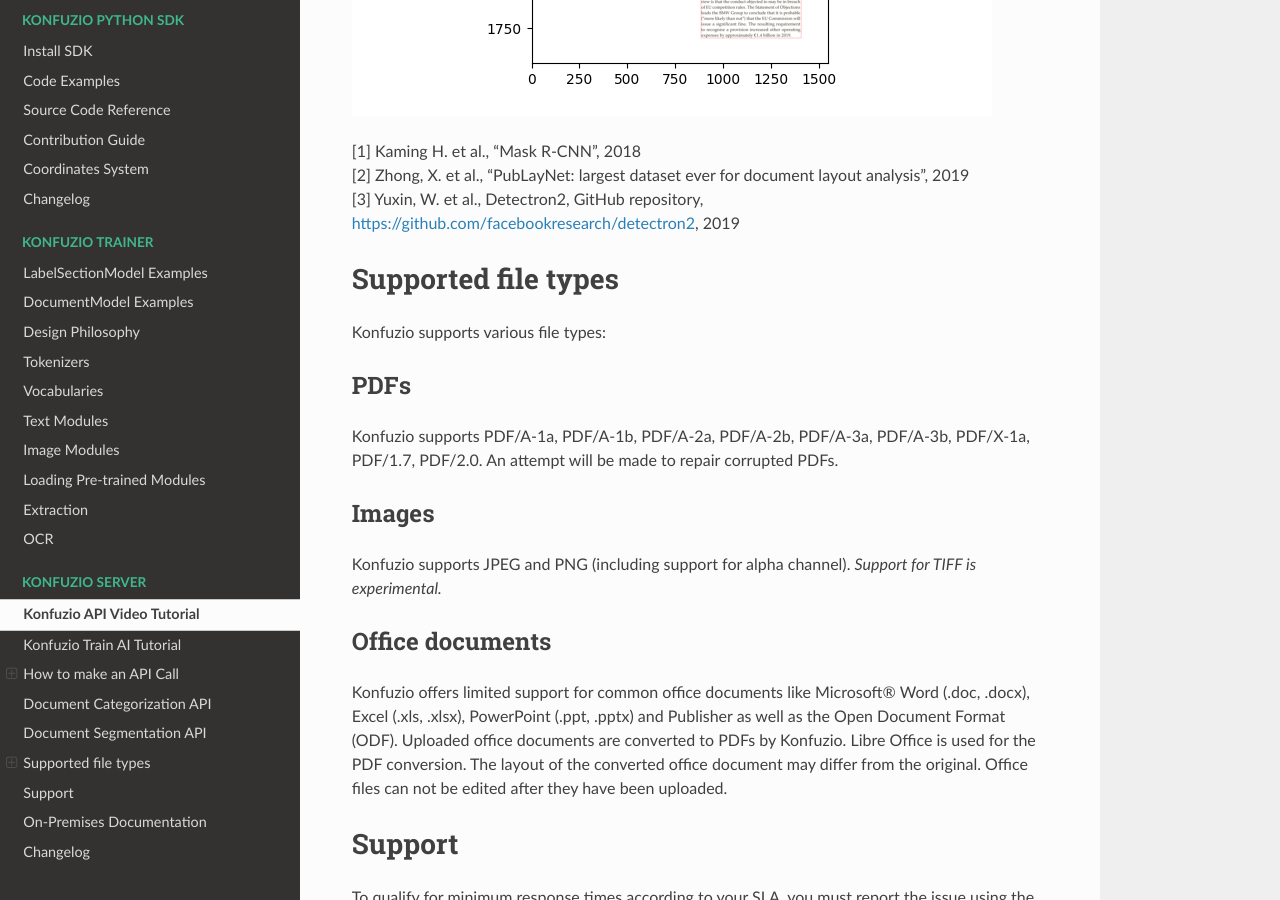
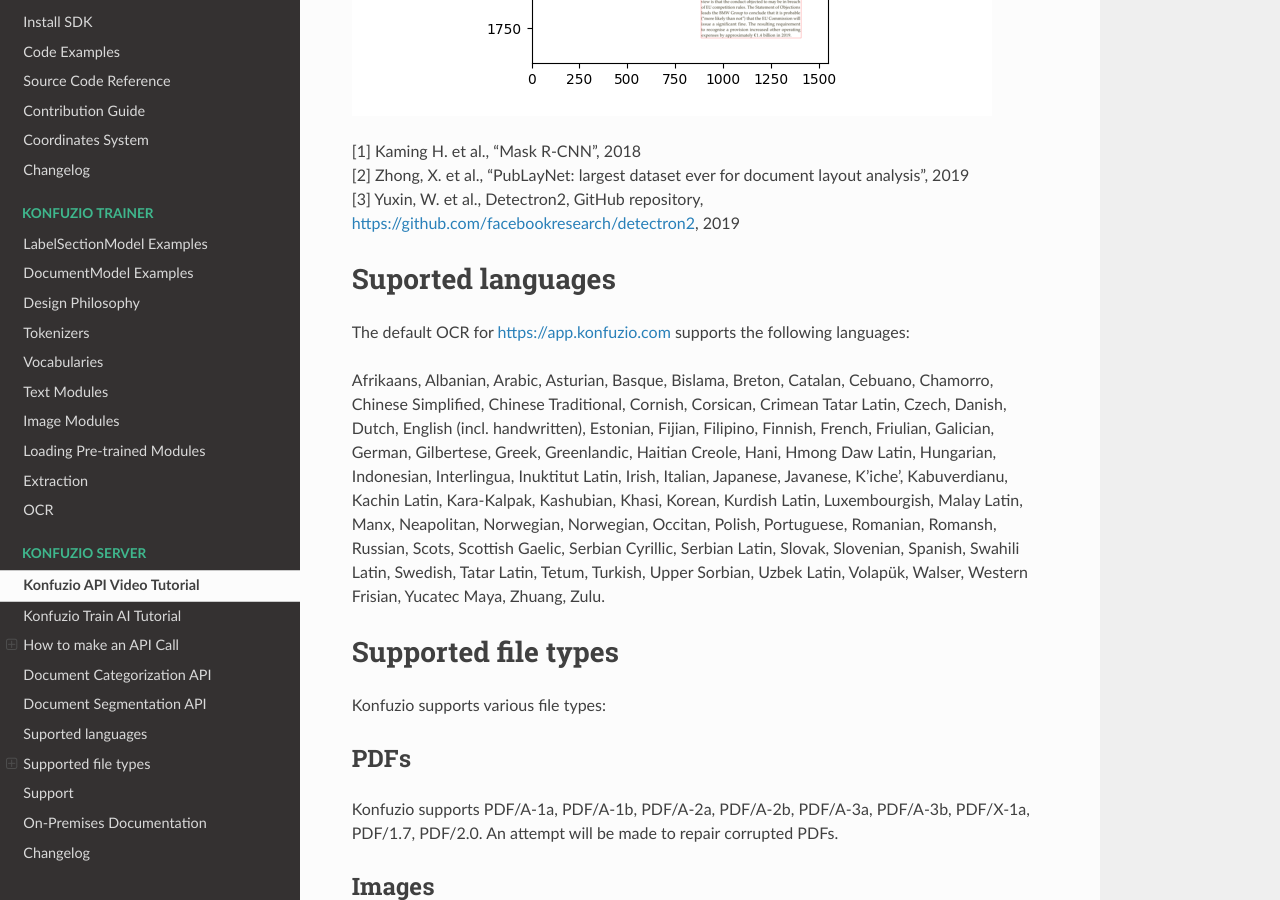
Before and after one commit to konfuzio-ai/konfuzio-sdk, a Sphinx documentation site: the page built from docs/web/api.md, in a window 1280 px wide and 900 px high, scrolled down 3899 px. Built offline with Sphinx 7.4.7 and the Read the Docs theme 2.0.0, drawn with Linux system fonts in a browser that asks for light colours.

Commit message:
Update api.md
Add supported OCR languages.

```diff
--- a/docs/web/api.md
+++ b/docs/web/api.md
@@ -146,6 +146,11 @@
 [2] Zhong, X. et al., "PubLayNet: largest dataset ever for document layout analysis", 2019
 [3] Yuxin, W. et al., Detectron2, GitHub repository, https://github.com/facebookresearch/detectron2, 2019
 
+## Suported languages
+
+The default OCR for https://app.konfuzio.com supports the following languages:
+
+Afrikaans, Albanian, Arabic, Asturian, Basque, Bislama, Breton, Catalan, Cebuano, Chamorro, Chinese Simplified, Chinese Traditional, Cornish, Corsican, Crimean Tatar Latin, Czech, Danish, Dutch, English (incl. handwritten), Estonian, Fijian, Filipino, Finnish, French, Friulian, Galician, German, Gilbertese, Greek, Greenlandic, Haitian Creole, Hani, Hmong Daw Latin, Hungarian, Indonesian, Interlingua, Inuktitut Latin, Irish, Italian, Japanese, Javanese, K'iche', Kabuverdianu, Kachin Latin, Kara-Kalpak, Kashubian, Khasi, Korean, Kurdish Latin, Luxembourgish, Malay Latin, Manx, Neapolitan, Norwegian, Norwegian, Occitan, Polish, Portuguese, Romanian, Romansh, Russian, Scots, Scottish Gaelic, Serbian Cyrillic, Serbian Latin, Slovak, Slovenian, Spanish, Swahili Latin, Swedish, Tatar Latin, Tetum, Turkish, Upper Sorbian, Uzbek Latin, Volapük, Walser, Western Frisian, Yucatec Maya, Zhuang, Zulu.
 
 ## Supported file types
 
```
